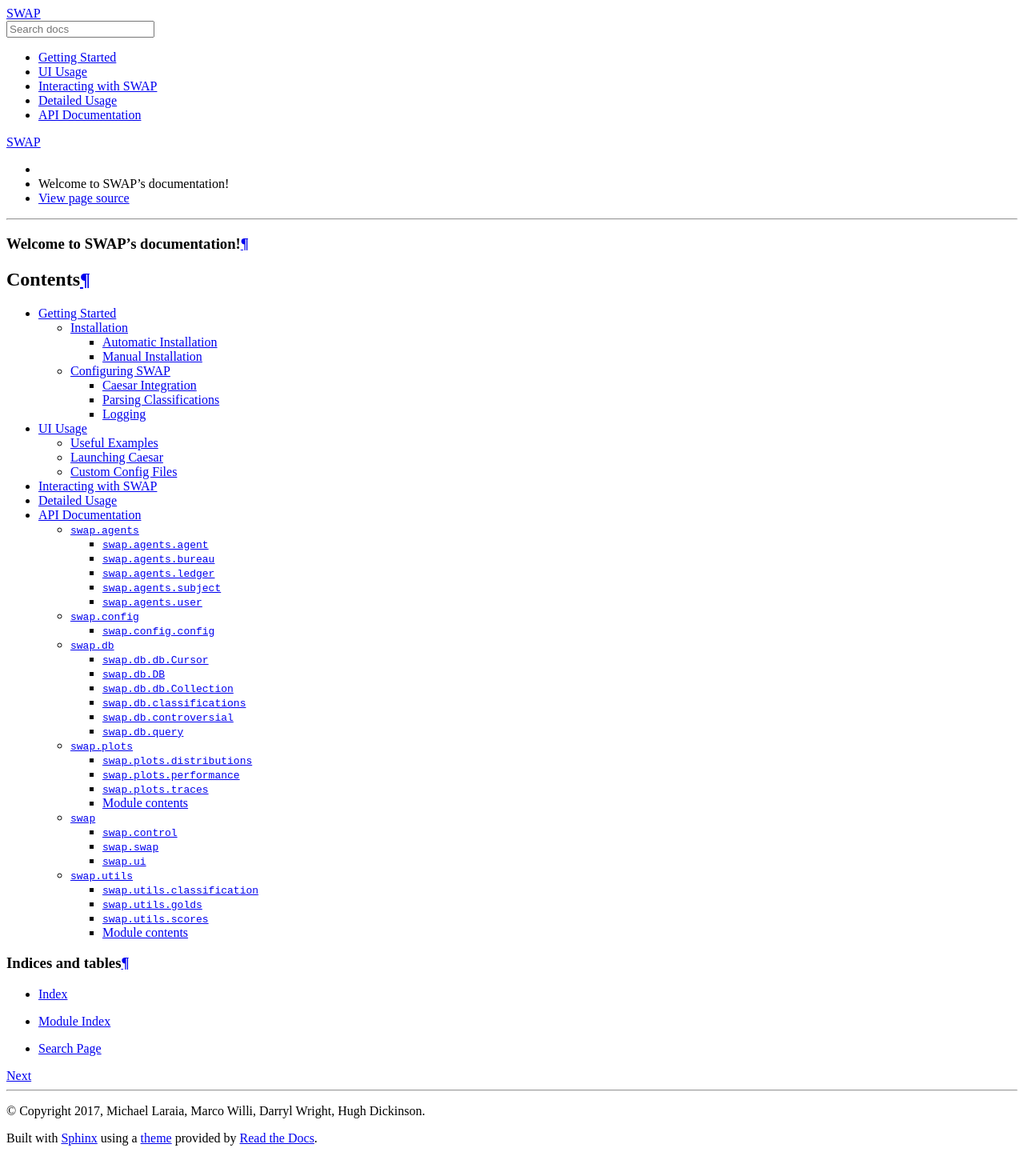
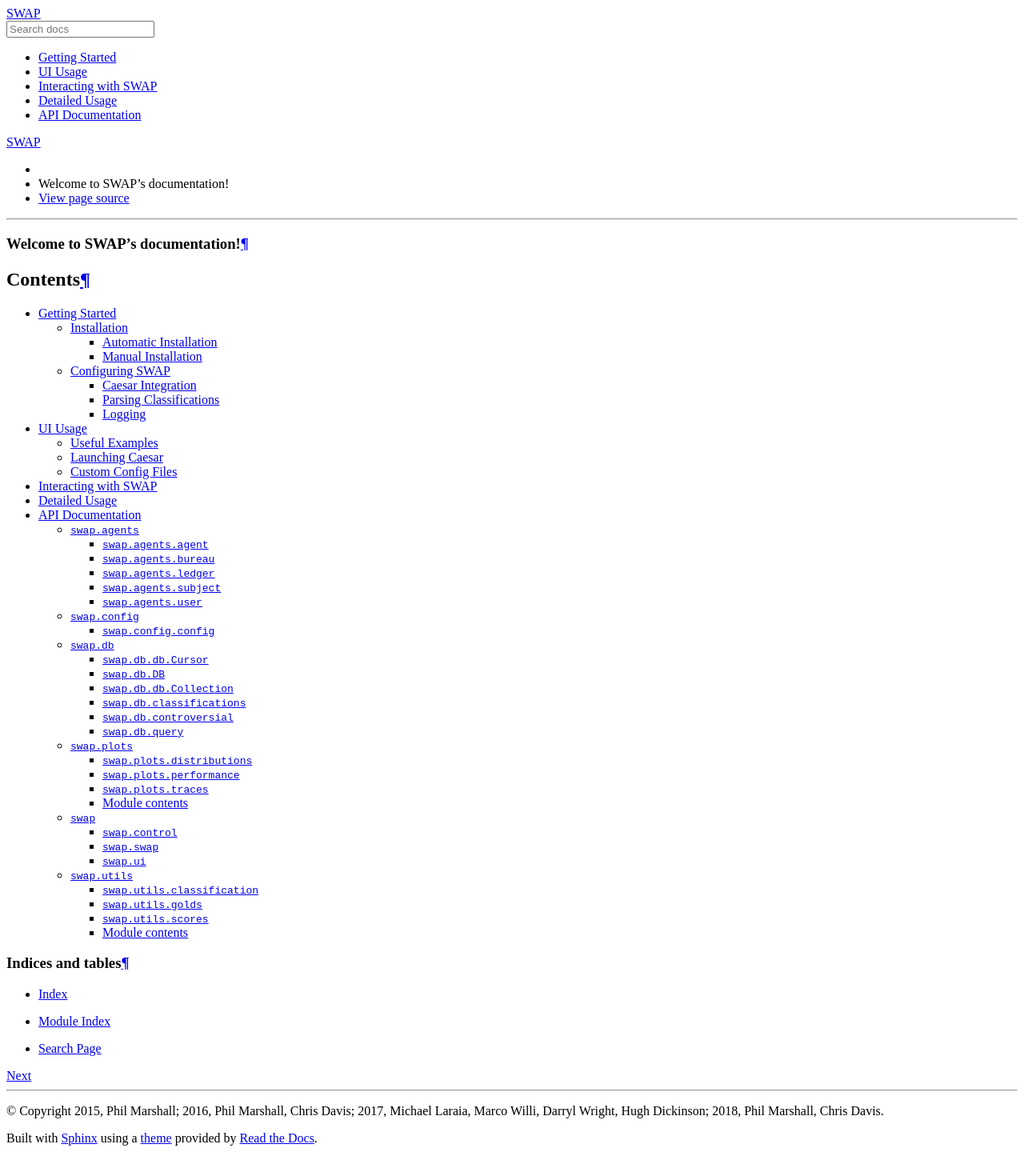
Before and after one commit to miclaraia/swap-2, a Sphinx documentation site: the page built from docs/source/index.rst, in a window 1280 px wide. Shown: the whole page at 80% size. Built offline with Sphinx 7.4.7 and the Read the Docs theme 2.0.0, drawn with Linux system fonts in a browser that asks for light colours; pages that are not in the unit, such as notebooks, are missing from menus; the version number could not be read and is left out.

Commit message:
Propagate LICENSE, copyright from original Space Warps SWAP distribution

```diff
--- a/docs/source/conf.py
+++ b/docs/source/conf.py
@@ -68,8 +68,8 @@ master_doc = 'index'
 
 # General information about the project.
 project = 'SWAP'
-copyright = '2017, Michael Laraia, Marco Willi, Darryl Wright, Hugh Dickinson'
-author = 'Michael Laraia, Marco Willi, Darryl Wright, Hugh Dickinson'
+copyright = '2015, Phil Marshall; 2016, Phil Marshall, Chris Davis; 2017, Michael Laraia, Marco Willi, Darryl Wright, Hugh Dickinson; 2018, Phil Marshall, Chris Davis'
+author = 'Phil Marshall, Chris Davis, Michael Laraia, Marco Willi, Darryl Wright, Hugh Dickinson'
 
 # The version info for the project you're documenting, acts as replacement for
 # |version| and |release|, also used in various other places throughout the
@@ -164,7 +164,7 @@ latex_elements = {
 #  author, documentclass [howto, manual, or own class]).
 latex_documents = [
     (master_doc, 'SWAP.tex', 'SWAP Documentation',
-     'Michael Laraia, Marco Willi, Darryl Wright, Hugh Dickinson', 'manual'),
+     'Michael Laraia, Marco Willi, Darryl Wright, Hugh Dickinson, Phil Marshall, Chris Davis', 'manual'),
 ]
 
 
```
Also changed, not shown: 1 other file.
